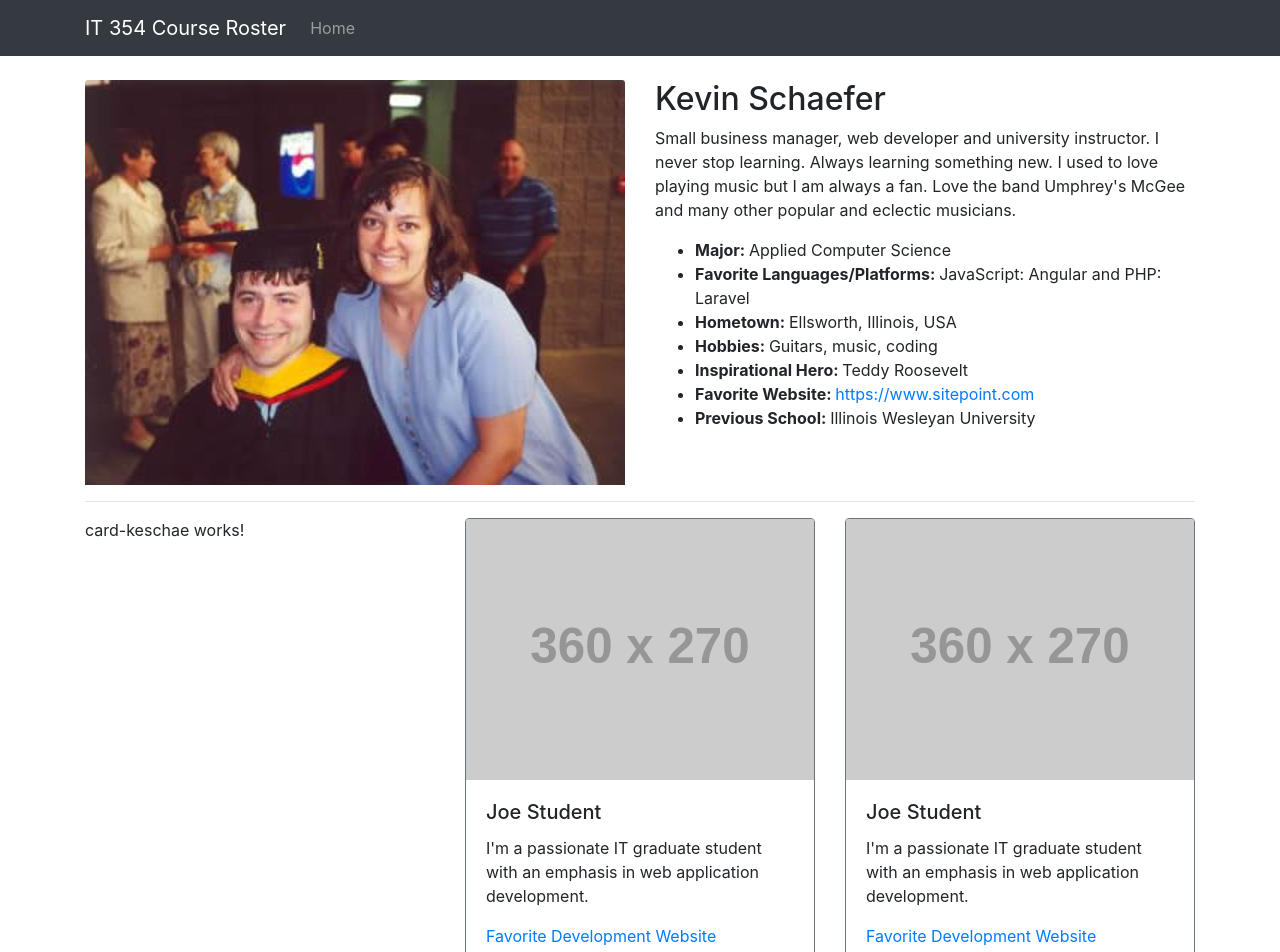
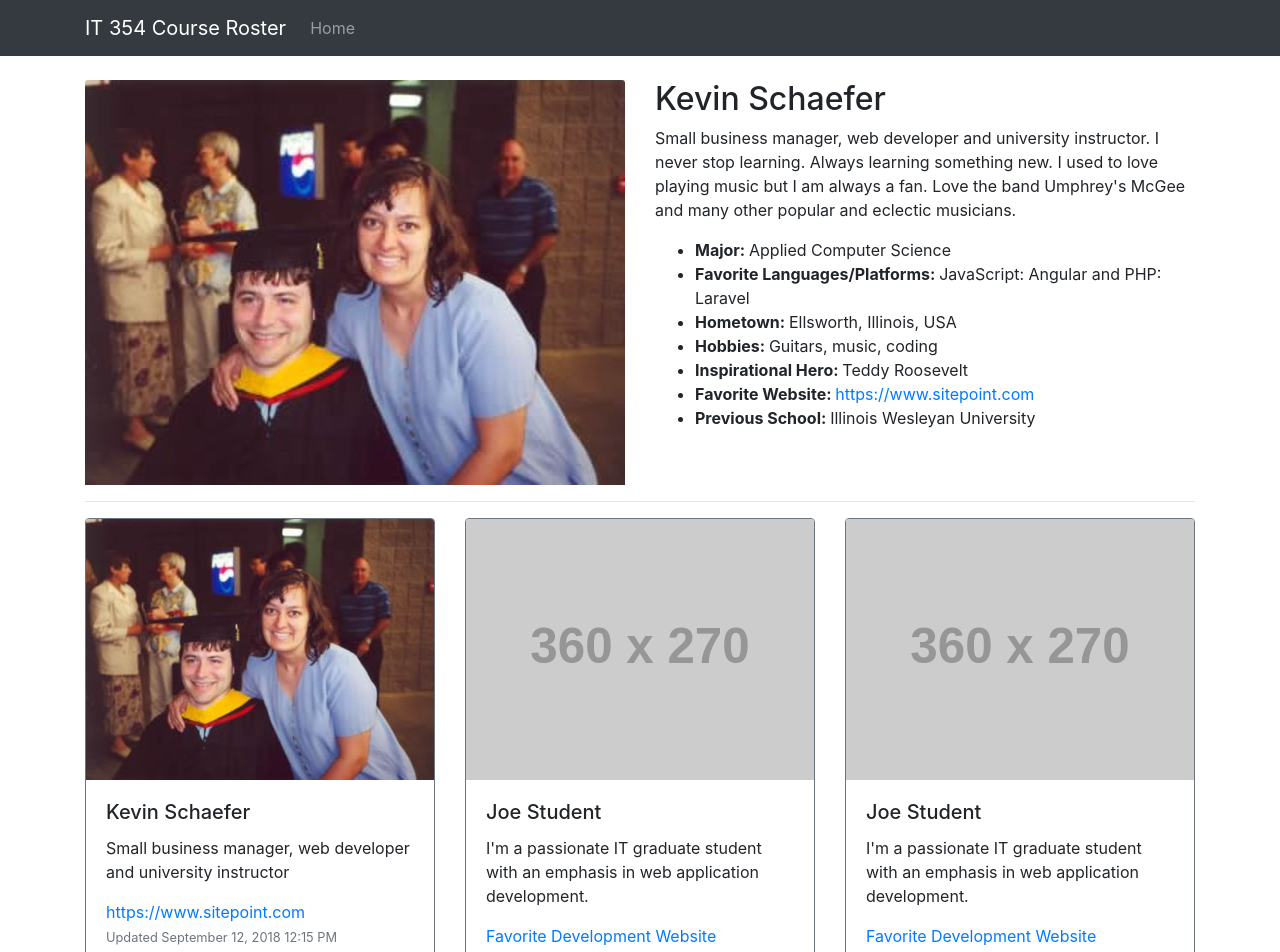
Before and after one commit to alxxmoy/angular-assignment05, an Angular app: page / in a window 1280 px wide. Shown: the top 952 px of the page. Built offline with nearby package versions, Linux system fonts and the light colour scheme.

Commit message:
added card-keschae

```diff
--- a/src/app/card-keschae/card-keschae.component.html
+++ b/src/app/card-keschae/card-keschae.component.html
@@ -1,3 +1,10 @@
-<p>
-  card-keschae works!
-</p>
+<div class="card border-secondary">
+  <!-- <img class="card-img-top" src="http://placehold.it/360x270" alt="Card image cap"> -->
+  <img class="card-img-top" src="../../assets/images/keschae.jpg" alt="{{ me.name }}">
+  <div class="card-body">
+      <h5 class="card-title">{{ me.name }}</h5>
+      <p class="card-text">{{ me.desc_short }}</p>
+      <a href="#" class="card-link">{{ me.website }}</a>
+      <p class="card-text"><small class="text-muted">Updated September 12, 2018 12:15 PM</small></p>
+  </div>
+</div>
--- a/src/app/card-keschae/card-keschae.component.ts
+++ b/src/app/card-keschae/card-keschae.component.ts
@@ -1,4 +1,6 @@
 import { Component, OnInit } from '@angular/core';
+
+import { Student } from '../student';
 
 @Component({
   selector: 'app-card-keschae',
@@ -7,7 +9,25 @@ import { Component, OnInit } from '@angular/core';
 })
 export class CardKeschaeComponent implements OnInit {
 
-  constructor() { }
+  me: Student;
+
+  constructor() {
+    this.me = {
+      ulid: 'keschae',
+      name: 'Kevin Schaefer',
+      desc_short: 'Small business manager, web developer and university instructor',
+      desc_long: 'Small business manager, web developer and university instructor. I never stop learning. \
+      Always learning something new. I used to love playing music but I will be always a fan. \
+      Love the band Umphrey\'s McGee and many other popular and eclectic musicians.',
+      major: 'Applied Computer Science',
+      platform: 'JavaScript: Angular and PHP: Laravel',
+      hometown: 'Ellsworth, Illinois, USA',
+      hobbies: 'Guitars, music, coding',
+      inspiration: 'Teddy Roosevelt',
+      website: 'https://www.sitepoint.com',
+      school: 'Illinois Wesleyan University'
+    };
+  }
 
   ngOnInit() {
   }
```
Also changed, not shown: src/app/card-keschae/card-keschae.component-b.html (added, +11 -0 lines), 1 other file (tests, documents, lock files or other folders).
